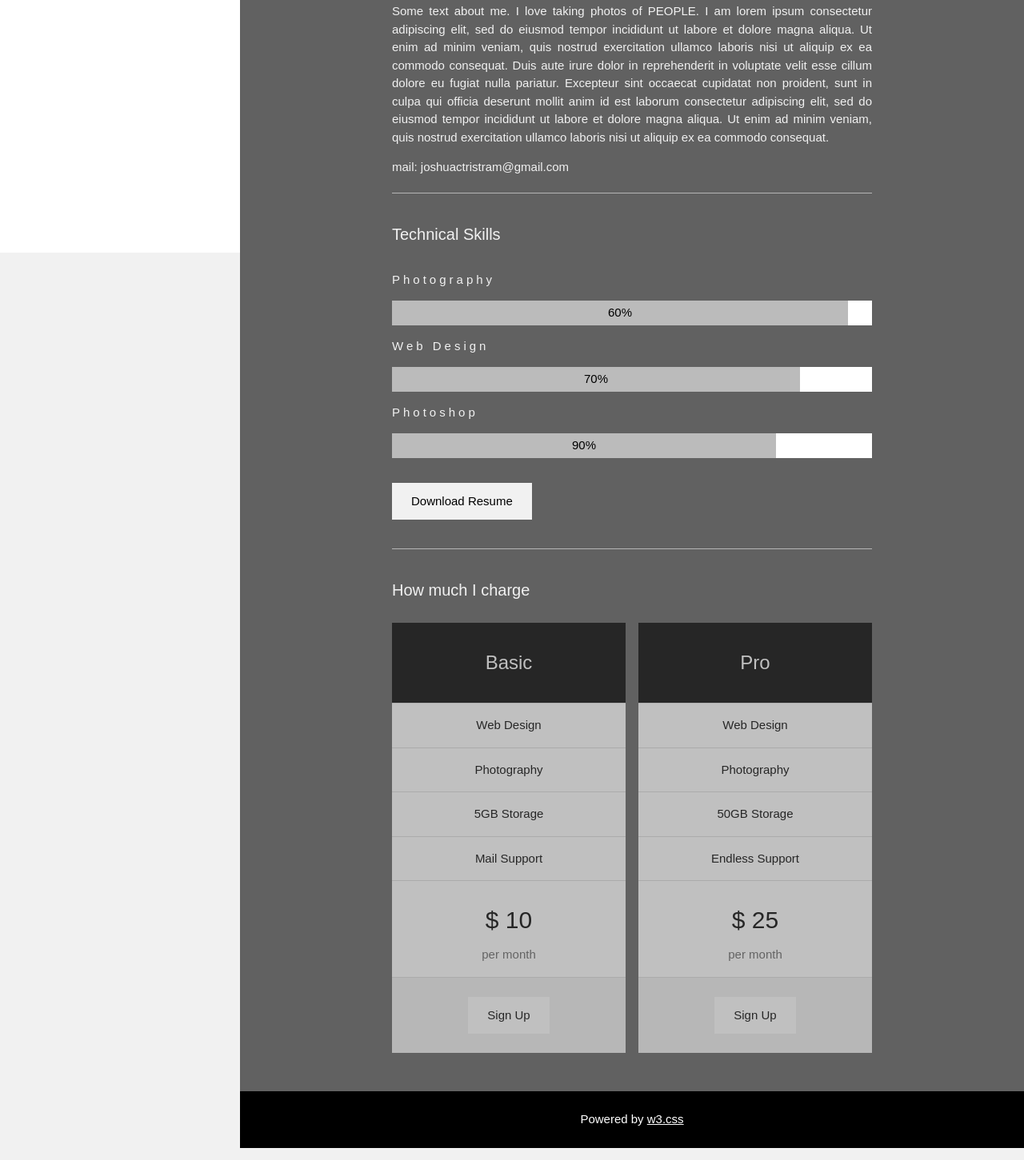
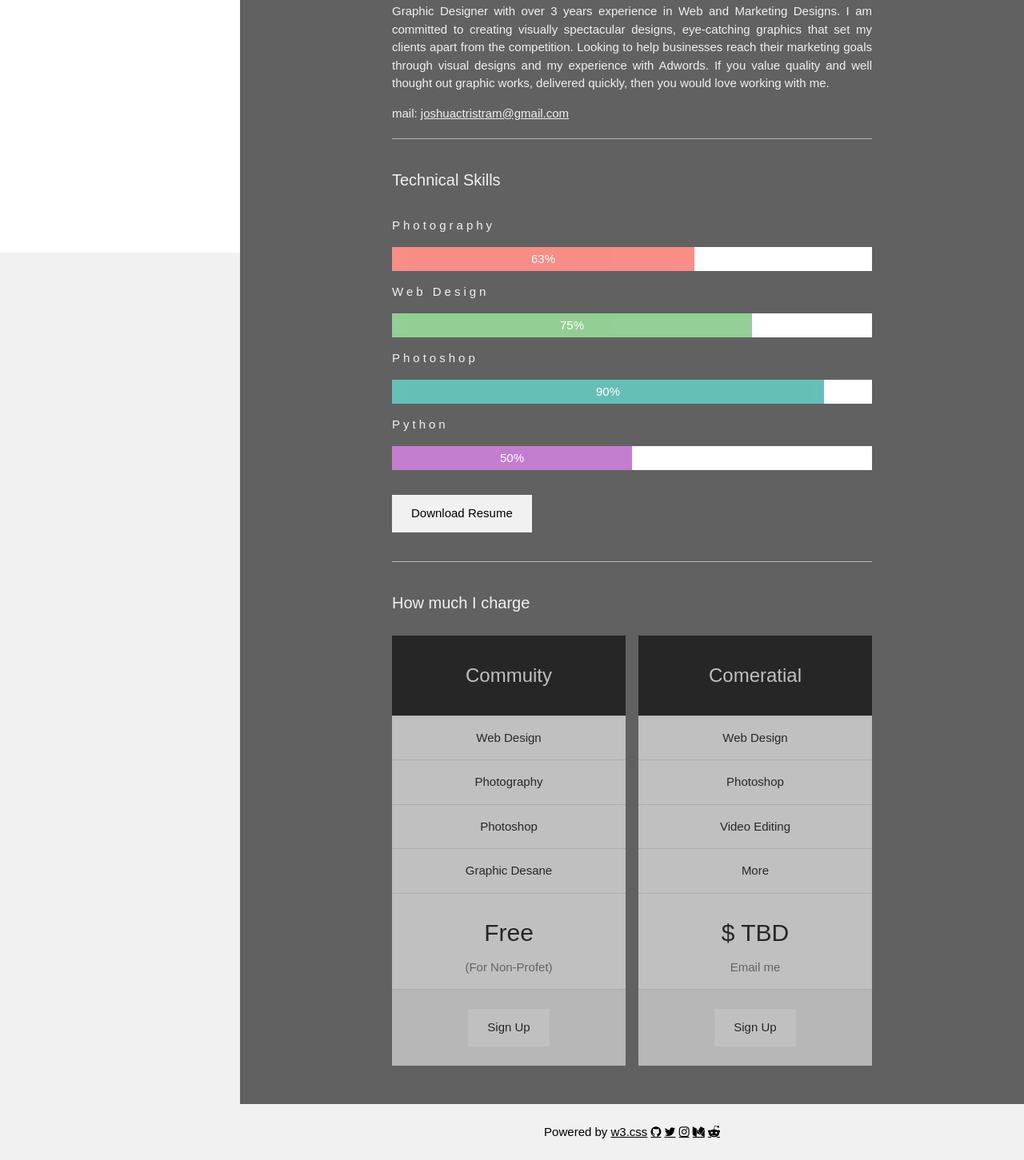
Before and after one commit to JoshTristram/joshtristram.github.io, a plain HTML site: page About.html in a window 1280 px wide. Shown: the part 484-1935 px from the top of the page at 80% size. Drawn offline with Linux system fonts and the light colour scheme; files that its build step writes are made by us from their sources.

Commit message:
adding suff

```diff
--- a/About.html
+++ b/About.html
@@ -46,24 +46,29 @@ body,h1,h2,h3,h4,h5 {font-family: "Raleway", sans-serif}
     <img src="./W3.CSS Template_files/Josh2.jpg" alt="Me" class="w3-image w3-padding-32 w3-circle" width="30%">
     <div class="w3-content w3-justify" style="max-width:600px">
       <h4>Josh Tristram</h4>
-      <p>Some text about me. I love taking photos of PEOPLE. I am lorem ipsum consectetur adipiscing elit, sed do eiusmod tempor incididunt ut labore et dolore magna aliqua. Ut enim ad minim veniam, quis nostrud exercitation ullamco laboris nisi ut aliquip ex ea commodo consequat. Duis aute irure
-        dolor in reprehenderit in voluptate velit esse cillum dolore eu fugiat nulla pariatur. Excepteur sint occaecat cupidatat non proident, sunt in culpa qui officia deserunt mollit anim id est laborum consectetur adipiscing elit, sed do eiusmod tempor
-        incididunt ut labore et dolore magna aliqua. Ut enim ad minim veniam, quis nostrud exercitation ullamco laboris nisi ut aliquip ex ea commodo consequat.
+      <p>Graphic Designer with over 3 years experience in Web and Marketing Designs. I am committed to creating visually spectacular designs, eye-catching graphics that set my clients apart from the competition. Looking to help businesses reach their marketing goals through visual designs and my experience with Adwords. If you value quality and well thought out graphic works, delivered quickly, then you would love working with me.
       </p>
-      <p>mail: joshuactristram@gmail.com</p>
+      <p>
+      mail:
+      <a href="mailto:joshuactristram@gmail.com?Subject=Contact" target="_top">joshuactristram@gmail.com</a>
+      </p>
       <hr class="w3-opacity">
       <h4 class="w3-padding-16">Technical Skills</h4>
       <p class="w3-wide">Photography</p>
       <div class="w3-white">
-        <div class="w3-container w3-padding-small w3-center w3-grey" style="width:95%">60%</div>
+        <div class="w3-container w3-padding-small w3-center w3-red w3-opacity w3-hover-opacity-off" style="width:63%">63%</div>
       </div>
       <p class="w3-wide">Web Design</p>
       <div class="w3-white">
-        <div class="w3-container w3-padding-small w3-center w3-grey" style="width:85%">70%</div>
+        <div class="w3-container w3-padding-small w3-center w3-green w3-opacity w3-hover-opacity-off" style="width:75%">75%</div>
       </div>
       <p class="w3-wide">Photoshop</p>
       <div class="w3-white">
-        <div class="w3-container w3-padding-small w3-center w3-grey" style="width:80%">90%</div>
+        <div class="w3-container w3-padding-small w3-center w3-teal w3-opacity w3-hover-opacity-off" style="width:90%">90%</div>
+      </div>
+      <p class="w3-wide">Python</p>
+      <div class="w3-white">
+        <div class="w3-container w3-padding-small w3-center w3-purple w3-opacity w3-hover-opacity-off" style="width:50%">50%</div>
       </div>
       <p><button class="w3-button w3-light-grey w3-padding-large w3-margin-top w3-margin-bottom">Download Resume</button></p>
       <hr class="w3-opacity">
@@ -72,14 +77,14 @@ body,h1,h2,h3,h4,h5 {font-family: "Raleway", sans-serif}
       <div class="w3-row-padding" style="margin:0 -16px">
         <div class="w3-half w3-margin-bottom">
           <ul class="w3-ul w3-white w3-center w3-opacity w3-hover-opacity-off">
-            <li class="w3-black w3-xlarge w3-padding-32">Basic</li>
+            <li class="w3-black w3-xlarge w3-padding-32">Commuity</li>
             <li class="w3-padding-16">Web Design</li>
             <li class="w3-padding-16">Photography</li>
-            <li class="w3-padding-16">5GB Storage</li>
-            <li class="w3-padding-16">Mail Support</li>
+            <li class="w3-padding-16">Photoshop</li>
+            <li class="w3-padding-16">Graphic Desane</li>
             <li class="w3-padding-16">
-              <h2>$ 10</h2>
-              <span class="w3-opacity">per month</span>
+              <h2>Free</h2>
+              <span class="w3-opacity">(For Non-Profet)</span>
             </li>
             <li class="w3-light-grey w3-padding-24">
               <button class="w3-button w3-white w3-padding-large">Sign Up</button>
@@ -89,14 +94,14 @@ body,h1,h2,h3,h4,h5 {font-family: "Raleway", sans-serif}
 
         <div class="w3-half">
           <ul class="w3-ul w3-white w3-center w3-opacity w3-hover-opacity-off">
-            <li class="w3-black w3-xlarge w3-padding-32">Pro</li>
+            <li class="w3-black w3-xlarge w3-padding-32">Comeratial</li>
             <li class="w3-padding-16">Web Design</li>
-            <li class="w3-padding-16">Photography</li>
-            <li class="w3-padding-16">50GB Storage</li>
-            <li class="w3-padding-16">Endless Support</li>
+            <li class="w3-padding-16">Photoshop</li>
+            <li class="w3-padding-16">Video Editing</li>
+            <li class="w3-padding-16">More</li>
             <li class="w3-padding-16">
-              <h2>$ 25</h2>
-              <span class="w3-opacity">per month</span>
+              <h2>$ TBD</h2>
+              <span class="w3-opacity">Email me</span>
             </li>
             <li class="w3-light-grey w3-padding-24">
               <button class="w3-button w3-white w3-padding-large">Sign Up</button>
@@ -107,8 +112,13 @@ body,h1,h2,h3,h4,h5 {font-family: "Raleway", sans-serif}
     </div>
   </div>
 
-  <div class="w3-black w3-center w3-padding-24">Powered by <a href="https://www.w3schools.com/w3css/default.asp" title="W3.CSS" target="_blank" class="w3-hover-opacity">w3.css</a></div>
-
+  <div class="black w3-center w3-padding-24">Powered by <a href="https://www.w3schools.com/w3css/default.asp" title="W3.CSS" target="_blank" class="w3-hover-opacity">w3.css</a>
+    <a href="https://github.com/JoshTristram" class="fa fa-github"></a>
+    <a href="#wip" class="fa fa-twitter"></a>
+    <a href="https://www.instagram.com/josh.tristram/" class="fa fa-instagram"></a>
+    <a href="https://medium.com/@joshuactristram" class="fa fa-medium"></a>
+    <a href="https://www.reddit.com/user/Dr-Josh/" class="fa fa-reddit-alien"></a>
+  </div>
 <!-- End page content -->
 </div>
 
```
Also changed, not shown: Email.html (deleted, +0 -91 lines), index.html (+11 -5 lines), 1 other file.
